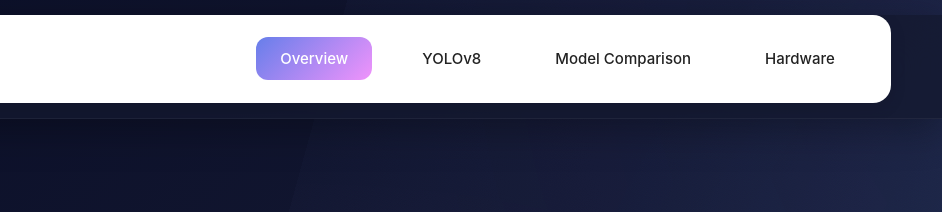
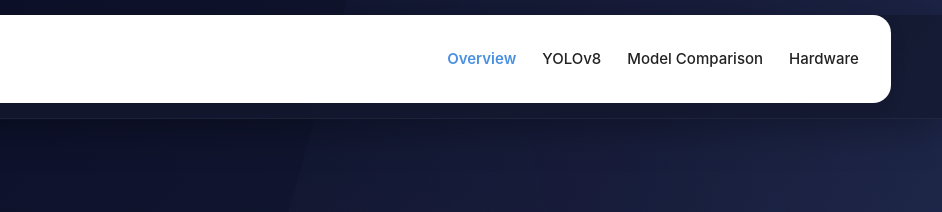
Before and after one commit to NerminWEST/web-report-demo, a plain HTML site: page index.html in a window 1280 px wide. Shown: the top 212 px of the page, 338-1280 px from the left. Drawn offline with nearby package versions, Linux system fonts and the light colour scheme.

Commit message:
Update styles.css

```diff
--- a/styles.css
+++ b/styles.css
@@ -68,26 +68,20 @@
             box-shadow: 0 10px 40px rgba(0, 0, 0, 0.3);
         }
 
-      /* Modern white header box — affects header only */
         header .header-content {
             background: #ffffff;
             padding: 14px 32px;
-
             display: flex;
             align-items: center;
             justify-content: space-between;
-
             width: 92%;
             margin: 15px auto;
-
             border-radius: 18px;
             box-shadow: 0 5px 18px rgba(0, 0, 0, 0.08);
-
             backdrop-filter: blur(8px);
             transition: box-shadow 0.3s ease, background 0.3s ease;
         }
 
-/* Keep your logo clean and modern */
         header .logo-img {
             height: 60px;
             width: auto;
@@ -95,13 +89,11 @@ header .logo-img {
             display: block;
         }
 
-/* Slight hover animation for premium feel */
         header .logo-area:hover {
             transform: translateY(-2px);
             transition: transform 0.3s ease;
         }
 
-/* Navigation (kept same style, only softened) */
         header nav ul {
             display: flex;
             gap: 26px;
@@ -111,7 +103,7 @@ header nav ul {
         }
 
         header nav ul li a {
-    color: #222;              /* nice modern dark text */
+            color: #222;
             text-decoration: none;
             font-weight: 500;
             font-size: 15px;
@@ -120,70 +112,17 @@ header nav ul li a {
         }
 
         header nav ul li a:hover {
-    color: #4a90e2;   /* modern blue hover */
+            color: #4a90e2;
         }
 
-
+        header nav ul li a.active {
+            color: #4a90e2;
+            font-weight: 600;
+        }
 
         @keyframes shine {
             0% { transform: translateX(-100%) translateY(-100%) rotate(45deg); }
             100% { transform: translateX(100%) translateY(100%) rotate(45deg); }
-        }
-
-        .brand-title h1 {
-            font-size: 2rem;
-            font-weight: 800;
-            background: linear-gradient(135deg, var(--primary), var(--secondary));
-            -webkit-background-clip: text;
-            -webkit-text-fill-color: transparent;
-            background-clip: text;
-        }
-
-        .brand-title p {
-            color: var(--text-muted);
-            font-size: 0.9rem;
-            margin-top: 0.25rem;
-        }
-
-        nav ul {
-            list-style: none;
-            display: flex;
-            gap: 0.5rem;
-        }
-
-        nav a {
-            color: var(--text-muted);
-            text-decoration: none;
-            font-weight: 600;
-            padding: 0.75rem 1.5rem;
-            border-radius: 12px;
-            transition: all 0.3s;
-            position: relative;
-        }
-
-        nav a::before {
-            content: '';
-            position: absolute;
-            inset: 0;
-            background: linear-gradient(135deg, var(--primary), var(--secondary));
-            border-radius: 12px;
-            opacity: 0;
-            transition: opacity 0.3s;
-        }
-
-        nav a span {
-            position: relative;
-            z-index: 1;
-        }
-
-        nav a:hover::before,
-        nav a.active::before {
-            opacity: 1;
-        }
-
-        nav a:hover,
-        nav a.active {
-            color: white;
         }
 
         /* Hero Section */
@@ -634,6 +573,17 @@ header nav ul li a:hover {
             font-size: 1.2rem;
         }
 
+        /* Spinning animation for in-progress status */
+        @keyframes spin {
+            0% { transform: rotate(0deg); }
+            100% { transform: rotate(360deg); }
+        }
+
+        .spinning {
+            display: inline-block;
+            animation: spin 2s linear infinite;
+        }
+
         /* Footer */
         footer {
             background: rgba(21, 26, 48, 0.8);
```
Lines whose indentation alone changed are shown as unchanged.
